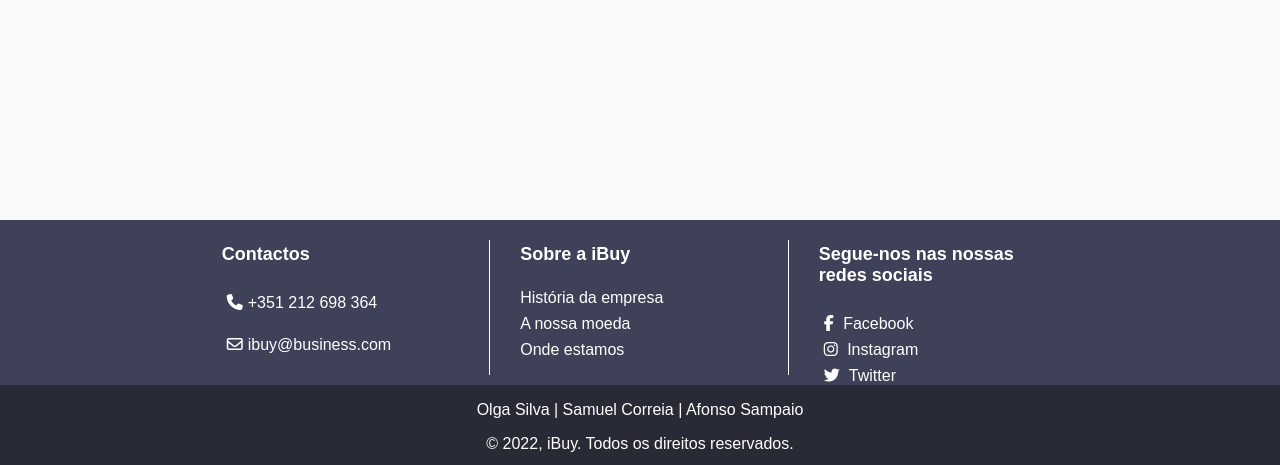
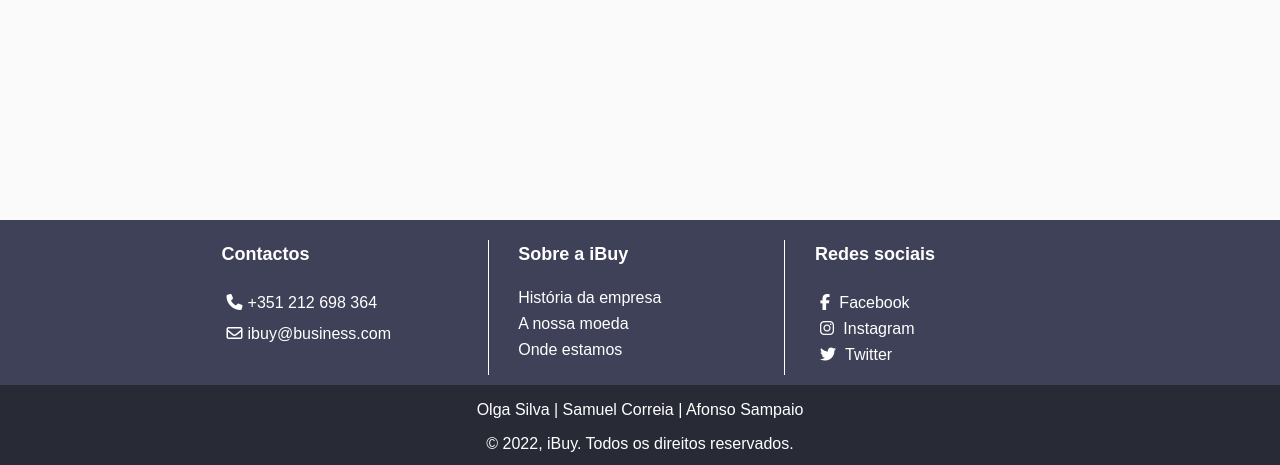
Before and after one commit to samuel0correia/ibuypr, a Django app: page /ibuy/ in a window 1280 px wide. Shown: the part 335-800 px from the top of the page. Run offline with Django 4.2, Linux system fonts and the light colour scheme; data comes from the database, SQL or seed files in the repository; some libraries are stand-ins or nearby versions.

Commit message:
Minor bugs v2.

```diff
--- a/ibuypr/ibuy/static/ibuy/scripts.js
+++ b/ibuypr/ibuy/static/ibuy/scripts.js
@@ -1,7 +1,7 @@
 /* Animação da sidebar */
 $(document).ready(function(){
     $("#menu-btn").click(function(){
-        $("#menu").css({
+        $(".nav").css({
             width: '250px'
         });
         $(".sidebar").css({
@@ -12,7 +12,7 @@ $(document).ready(function(){
 
 $(document).ready(function(){
     $("#close-menu-btn").click(function(){
-        $("#menu").css({
+        $(".nav").css({
             width: '0px'
         });
         $(".sidebar").css({
--- a/ibuypr/ibuy/static/ibuy/style.css
+++ b/ibuypr/ibuy/static/ibuy/style.css
@@ -31,19 +31,23 @@ footer h4 {
     bottom: 80px;
     height: 160px; /* altura do upper footer */
     background-color: #3e4157;
-    padding-bottom: 5px;
+    padding-bottom: 0.4%;
 }
 
 .lower-footer-wrap {
-    text-align: center;
     bottom: 0;
     height: 80px; /* altura do lower footer */
     background-color: #282A35;
+    text-align: center;
 }
 
 .upper-footer-wrap-content {
     width: 70%;
-    margin: auto;
+    padding-left: 15%;
+    padding-right: 15%;
+    height: 160px; /* altura do upper footer */
+    margin: 0 auto;
+
 }
 
 .upper-footer-wrap-content a:link {
@@ -66,18 +70,24 @@ footer h4 {
 
 .upper-footer-wrap-left, .upper-footer-wrap-mid, .upper-footer-wrap-right {
     float:left;
-    width: 33.2%;
+    width: 33%;
     text-align: left;
+    /*border: 1px solid #73AD21;*/
 }
 
 .upper-footer-wrap-left-text, .upper-footer-wrap-mid-text, .upper-footer-wrap-right-text {
-    margin: auto;
-    width: 80%;
-    /*border: 3px solid #73AD21;*/
+    margin: 0 auto;
+    padding-left: 10%;
+
+
 }
 
-.upper-footer-wrap-mid-text p{
+.upper-footer-wrap-mid-text p {
     margin: 0 0 8px;
+}
+
+.upper-footer-wrap-left-text p {
+    margin: 0 0 5px;
 }
 
 .upper-footer-wrap i {
@@ -94,8 +104,20 @@ footer h4 {
     border-left: 1px solid white;
     height: 135px;
     margin-top: 20px;
+    margin-bottom: 20px;
 }
 
+
+@media screen and (max-width: 1650px) {
+    .upper-footer-wrap-content {
+
+    }
+
+    .upper-footer-wrap-left-text, .upper-footer-wrap-mid-text, .upper-footer-wrap-right-text {
+
+        /*border: 3px solid #73AD21;*/
+    }
+}
 
 /* Index */
 .nav {
--- a/ibuypr/ibuy/templates/ibuy/index.html
+++ b/ibuypr/ibuy/templates/ibuy/index.html
@@ -24,7 +24,7 @@
                     <i class="fa fa-bars" aria-hidden="true"></i>
                 </a>
 
-            <section id="menu" class="nav">
+            <section class="nav">
                 <a id="close-menu-btn" class="close">
                     <i class="fa fa-times" aria-hidden="true"></i>
                 </a>
@@ -88,7 +88,7 @@
                 <section class="vertical-line"></section>
                 <section class="upper-footer-wrap-right">
                     <section class="upper-footer-wrap-right-text">
-                        <h4>Segue-nos nas nossas redes sociais</h4>
+                        <h4>Redes sociais</h4>
                         <a href="https://m.facebook.com/samco2k?_rdr" target="_blank"><i
                                 class="fa-brands fa-facebook-f"></i> Facebook</a><br>
                         <a href="https://www.instagram.com/opombosilva/" target="_blank"><i
```
